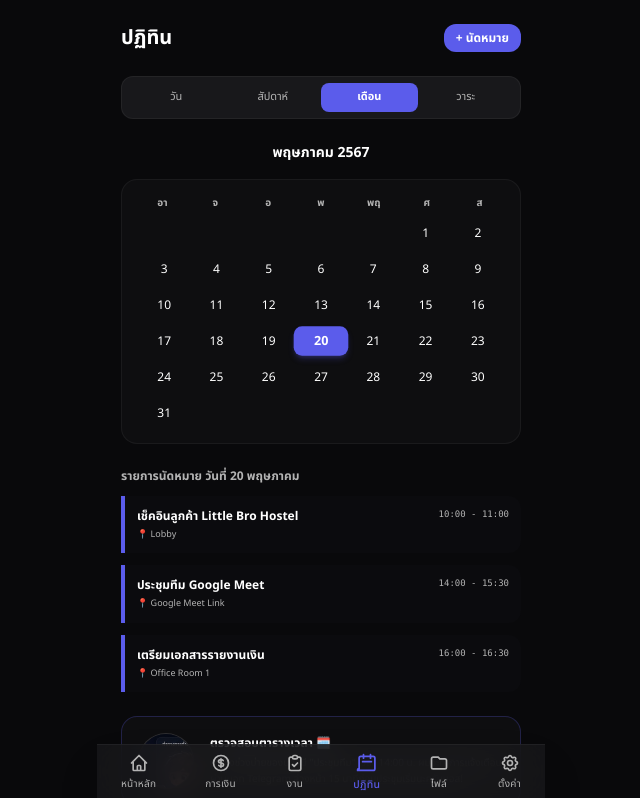
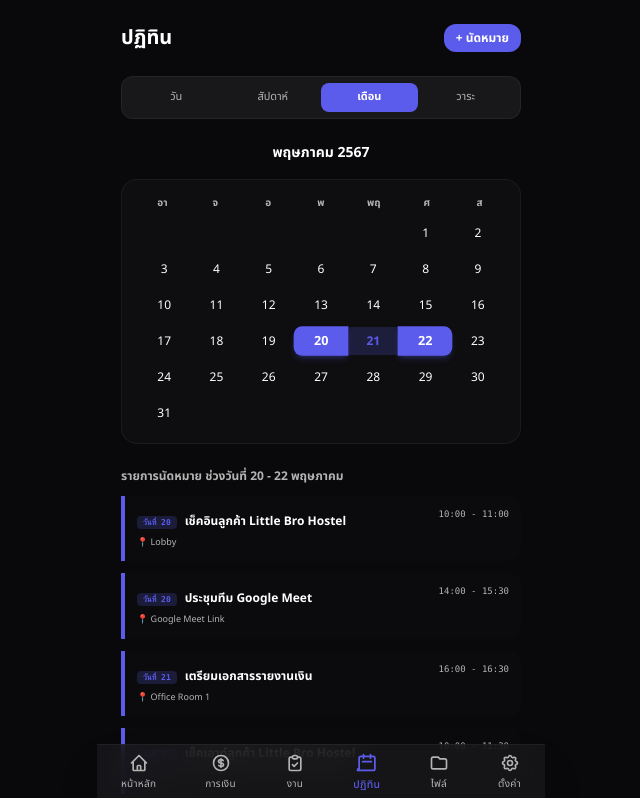
Before and after one commit to lannatc-sys/Project-Little-Bro-Helper, a Next.js app: page /calendar in a window 1280 px wide. Shown: the top 798 px of the page, without its empty margins (319-959 px from the left). Built offline with nearby package versions, Linux system fonts and the light colour scheme.

Commit message:
feat: implement double-click date-range selection on calendar with dynamic listings

```diff
--- a/src/app/calendar/page.tsx
+++ b/src/app/calendar/page.tsx
@@ -5,7 +5,8 @@ import Image from "next/image";
 
 export default function CalendarScreen() {
   const [view, setView] = useState("เดือน");
-  const [selectedDay, setSelectedDay] = useState<number | "">(20);
+  const [startDate, setStartDate] = useState<number | null>(20);
+  const [endDate, setEndDate] = useState<number | null>(22);
 
   // Dummy calendar days for May 2026
   const daysOfWeek = ["อา", "จ", "อ", "พ", "พฤ", "ศ", "ส"];
@@ -16,11 +17,42 @@ export default function CalendarScreen() {
     ...daysInMonth
   ];
 
-  const events = [
-    { id: 1, title: "เช็คอินลูกค้า Little Bro Hostel", time: "10:00 - 11:00", loc: "Lobby" },
-    { id: 2, title: "ประชุมทีม Google Meet", time: "14:00 - 15:30", loc: "Google Meet Link" },
-    { id: 3, title: "เตรียมเอกสารรายงานเงิน", time: "16:00 - 16:30", loc: "Office Room 1" }
-  ];
+  const handleDayClick = (day: number) => {
+    if (startDate === null || (startDate !== null && endDate !== null)) {
+      // Start a new range
+      setStartDate(day);
+      setEndDate(null);
+    } else {
+      // Finish the range
+      if (day < startDate) {
+        // If clicked day is before start day, reset start day to clicked day
+        setStartDate(day);
+        setEndDate(null);
+      } else if (day === startDate) {
+        // Toggle off if clicking the same start day
+        setStartDate(null);
+      } else {
+        setEndDate(day);
+      }
+    }
+  };
+
+  const getEventsForRange = () => {
+    const allEvents = [
+      { id: 1, title: "เช็คอินลูกค้า Little Bro Hostel", day: 20, time: "10:00 - 11:00", loc: "Lobby" },
+      { id: 2, title: "ประชุมทีม Google Meet", day: 20, time: "14:00 - 15:30", loc: "Google Meet Link" },
+      { id: 3, title: "เตรียมเอกสารรายงานเงิน", day: 21, time: "16:00 - 16:30", loc: "Office Room 1" },
+      { id: 4, title: "เช็คเอาท์ลูกค้า Little Bro Hostel", day: 22, time: "10:00 - 11:30", loc: "Lobby" }
+    ];
+
+    if (startDate === null) return [];
+    if (endDate === null) {
+      return allEvents.filter(e => e.day === startDate);
+    }
+    return allEvents.filter(e => e.day >= startDate && e.day <= endDate);
+  };
+
+  const filteredEvents = getEventsForRange();
 
   return (
     <div className="min-h-screen bg-[#09090B] p-6 text-white font-sans flex flex-col justify-between">
@@ -65,19 +97,25 @@ export default function CalendarScreen() {
           </div>
           <div className="grid grid-cols-7 gap-y-2 text-center text-xs">
             {calendarGrid.map((day, idx) => {
-              const isSelected = day === selectedDay;
               const isEmpty = day === "";
+              const isStart = day === startDate;
+              const isEnd = day === endDate;
+              const isSelected = isStart || isEnd;
+              const isBetween = startDate !== null && endDate !== null && day > startDate && day < endDate;
+
               return (
                 <div
                   key={idx}
-                  onClick={() => !isEmpty && setSelectedDay(day)}
+                  onClick={() => !isEmpty && handleDayClick(day)}
                   className={`py-1.5 flex items-center justify-center rounded-lg transition-all ${
                     isEmpty
                       ? "opacity-0 pointer-events-none"
                       : isSelected
                       ? "bg-[#5B5CEB] text-white font-bold shadow-md shadow-[#5B5CEB]/25 scale-105 cursor-pointer"
+                      : isBetween
+                      ? "bg-[#5B5CEB]/20 text-[#5B5CEB] font-semibold cursor-pointer rounded-none"
                       : "text-white hover:bg-white/5 cursor-pointer"
-                  }`}
+                  } ${isStart && endDate !== null ? "rounded-r-none" : ""} ${isEnd ? "rounded-l-none" : ""}`}
                 >
                   {day}
                 </div>
@@ -89,14 +127,23 @@ export default function CalendarScreen() {
         {/* Event List Group */}
         <section className="mb-6">
           <h3 className="text-xs font-semibold text-[#B3B3B3] mb-3">
-            รายการนัดหมาย วันที่ {selectedDay || "--"} พฤษภาคม
+            รายการนัดหมาย ช่วงวันที่{" "}
+            {startDate !== null
+              ? endDate !== null
+                ? `${startDate} - ${endDate}`
+                : `${startDate}`
+              : "--"}{" "}
+            พฤษภาคม
           </h3>
           <div className="space-y-3">
-            {selectedDay === 20 ? (
-              events.map((event) => (
+            {filteredEvents.length > 0 ? (
+              filteredEvents.map((event) => (
                 <div key={event.id} className="p-3 bg-[#18181B]/20 border-l-4 border-[#5B5CEB] rounded-r-xl">
                   <div className="flex justify-between items-start">
-                    <h4 className="text-xs font-semibold text-white">{event.title}</h4>
+                    <div>
+                      <span className="text-[8px] bg-[#5B5CEB]/20 text-[#5B5CEB] px-1.5 py-0.5 rounded font-mono font-bold mr-2">วันที่ {event.day}</span>
+                      <h4 className="text-xs font-semibold text-white inline-block">{event.title}</h4>
+                    </div>
                     <span className="text-[9px] text-[#B3B3B3] font-mono">{event.time}</span>
                   </div>
                   <p className="text-[9px] text-[#B3B3B3] mt-1">📍 {event.loc}</p>
@@ -104,7 +151,7 @@ export default function CalendarScreen() {
               ))
             ) : (
               <div className="p-6 bg-[#18181B]/25 border border-dashed border-white/5 rounded-2xl text-center text-xs text-[#B3B3B3]/70">
-                📭 ไม่มีรายการนัดหมายในวันนี้ครับบอส
+                📭 ไม่มีรายการนัดหมายในช่วงวันที่เลือกครับบอส
               </div>
             )}
           </div>
@@ -122,9 +169,9 @@ export default function CalendarScreen() {
             />
           </div>
           <div>
-            <h4 className="text-xs font-bold text-white mb-1">ตรวจสอบตารางเวลา 🗓️</h4>
+            <h4 className="text-xs font-bold text-white mb-1">ช่วงเวลาของนัดหมาย 🗓️</h4>
             <p className="text-[10px] text-[#B3B3B3] leading-relaxed">
-              ตารางช่วงบ่ายของบอสมี "ประชุมทีม" เวลา 14:00 น. ผมจะทำการแจ้งเตือนผ่านบอท Telegram ล่วงหน้า 15 นาทีก่อนประชุมเริ่มนะครับบอส!
+              บอสเลือกช่วงเวลาจัดตารางงานแบบเป็นช่วงวันแล้ว! ผมแสดงเฉพาะนัดหมายในช่วงที่บอสกำหนดไว้เท่านั้นครับบอส
             </p>
           </div>
         </div>
```
